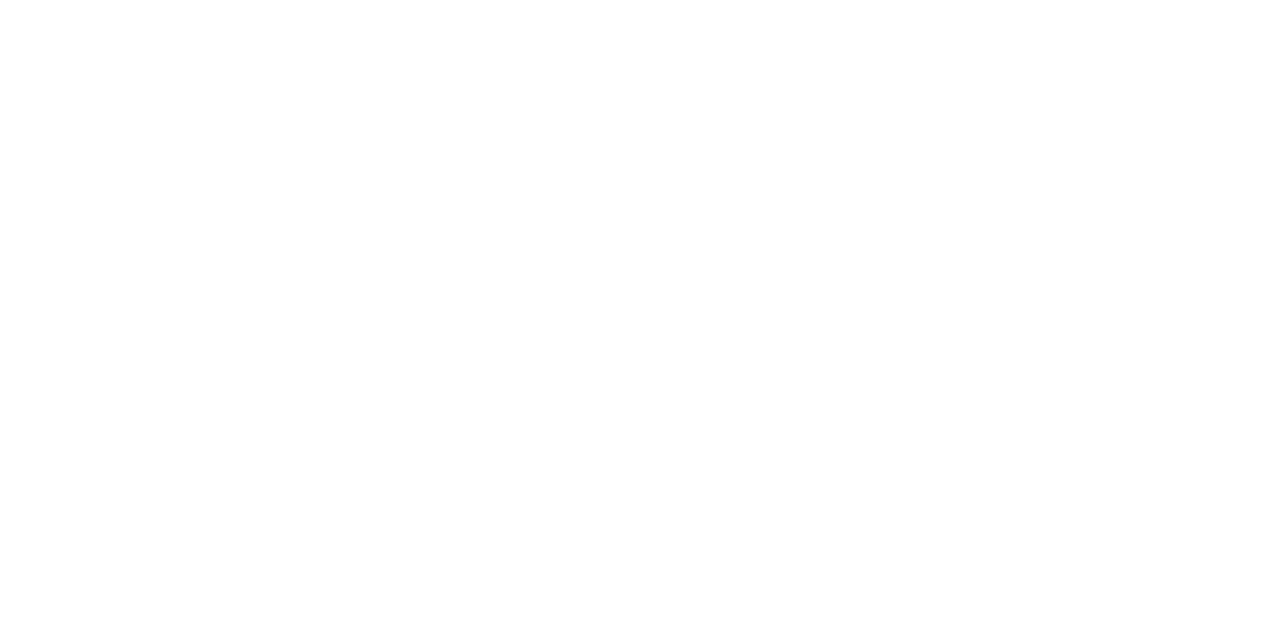
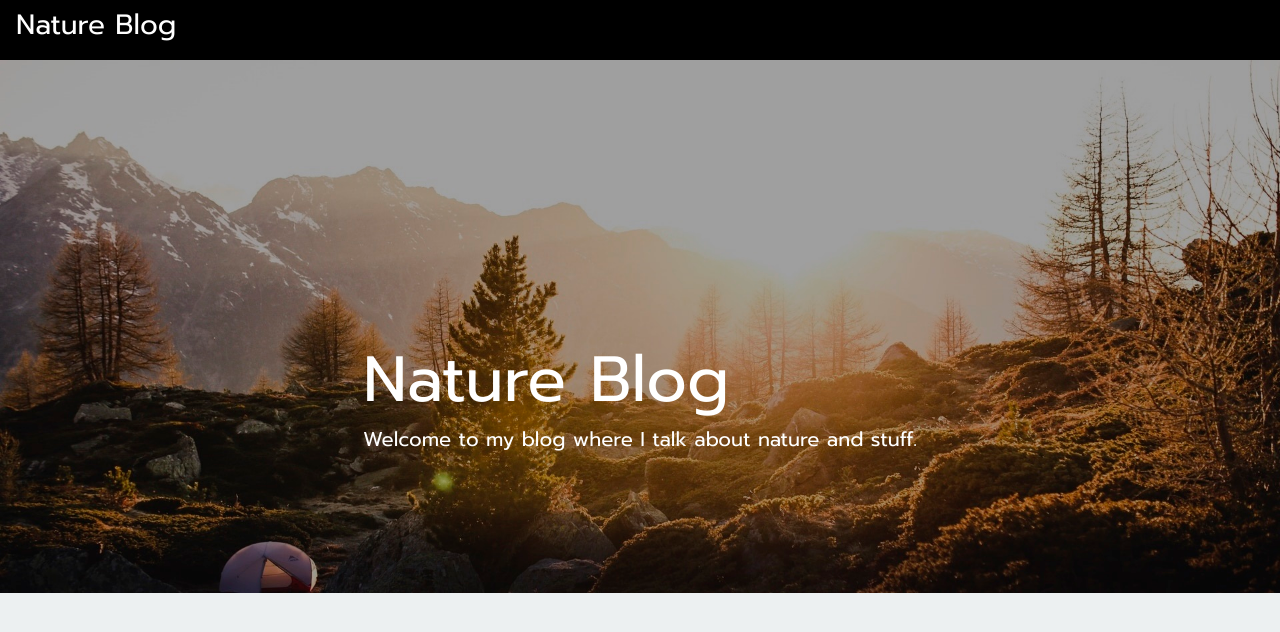
Before and after one commit to oscar-rt/web-static, a plain HTML site: page Blog/index.html in a window 1280 px wide. Drawn offline with Linux system fonts and the light colour scheme.

Commit message:
Blog website update

```diff
--- a/Blog/css/custom.css
+++ b/Blog/css/custom.css
@@ -1,6 +1,75 @@
 
 
-p{
-	color: #FF0000;
-	text-align: center;
+:root{
+	background: #ecf0f1;
 }
+
+*{
+font-family: 'Prompt', sans-serif;
+}
+
+A:link { text-decoration: none }
+A:active { text-decoration: none }
+A:visited { text-decoration: none }
+
+div.navbar{
+	position: sticky;
+	top: 0;
+	display: block;
+	width: 100%;
+	height: 60px;
+	background-color: #000000;
+	z-index: 1;
+}
+
+h3.navbar-heading{
+	vertical-align: middle;
+	color: white;
+}
+
+img{
+	max-width: 100%;
+	height: auto;
+}
+
+div.header-text{
+	position: absolute;
+	top: 50%;
+	left: 50%;
+	transform: translate(-50%, -50%);
+	color: white;
+}
+
+@media (max-width: 733px) {
+    div.header-text{
+        display: none;
+    }
+}
+
+div.main-content{
+	margin-right: 20%;
+	margin-left: 20%;
+	margin-top: 10%;
+}
+
+@media (max-width: 733px) {
+		div.main-content{
+		margin-right: 5%;
+		margin-left: 5%;
+		margin-top: 10%;
+	}
+}
+
+div.article{
+
+}
+
+h2.article-title{
+	font-weight: bolder;
+}
+
+p.article-subtitle{
+	font-weight: lighter;
+	margin-right: 5%;
+	margin-left: 5%;
+}
--- a/Blog/index.html
+++ b/Blog/index.html
@@ -7,13 +7,30 @@
 <meta name="viewport" content="width=device-width, initial-scale=1.0">
 <link href="css/bootstrap.min.css" rel="stylesheet" >
 <link href="css/custom.css" rel="stylesheet" >
+<link href="https://fonts.googleapis.com/css?family=Prompt" rel="stylesheet">
 <script href="js/bootstrap.js"></script>
 
 </head>
 
 <body>
-<div class = "container-fluid">
+<div class="content">
+	<div class="navbar">
+		<a href="/Projects/Web/static/Blog/index.html"><h3 class = "navbar-heading">Nature Blog</h3></a>
+	</div>
+	<div class="header">
+		<img src="img/background.jpeg" alt="backgroundimage">
+		<div class="header-text">
+			<h1 style='font-size:400%;'>Nature Blog</h1>
+			<h5>Welcome to my blog where I talk about nature and stuff.</h5>
+		</div>
+	</div>
+	<div class="main-content">
+		<div class="article">
+			<a href="/Projects/Web/static/Blog/index.html">
 
+			</a>
+		</div>
+	</div>
 </div>
 </body>
 
```
Also changed, not shown: Blog/img/background.jpeg (added).
